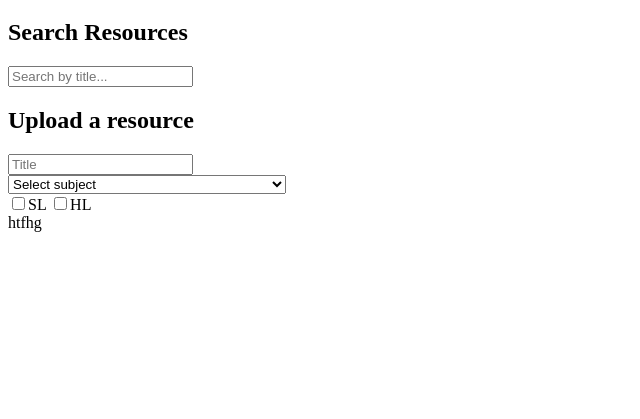
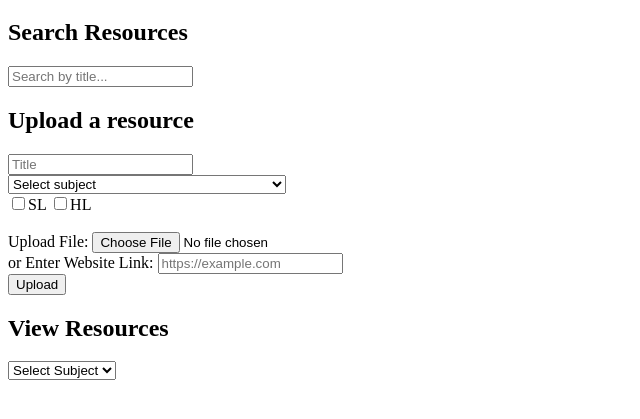
Before and after one commit to yusei83/CASProject, a plain HTML site: page index.html in a window 1280 px wide. Shown: the part 61-480 px from the top of the page, without its empty margins (0-640 px from the left). Drawn offline with Linux system fonts and the light colour scheme.

Commit message:
commit 2

```diff
--- a/index.html
+++ b/index.html
@@ -39,9 +39,26 @@
         <div class="levels">
             <label><input type="checkbox" name="level" value="SL">SL</label>
             <label><input type="checkbox" name="level" value="HL">HL</label>
-        </div>
+        </div><br>
+
+        <label>Upload File:</label>
+        <input type="file" id="file"><br>
+
+        <label>or Enter Website Link:</label>
+        <input type="url" id="link" placeholder="https://example.com"><br>
+
+        <button type="submit">Upload</button>
     </form>
 </section>
+
+<section id="viewSection">
+    <h2>View Resources</h2>
+    <select id="filterSubject">
+        <option value="" disabled selected>Select Subject</option>
+    </select>
+    <ul id="resourceList"></ul>
+</section>
+
+<script src="script.js"></script>
 </body>
 </html>
-htfhg
```
